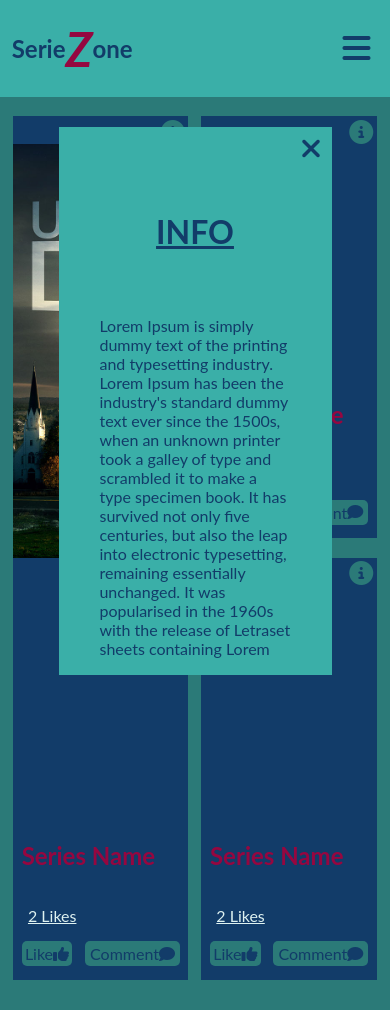
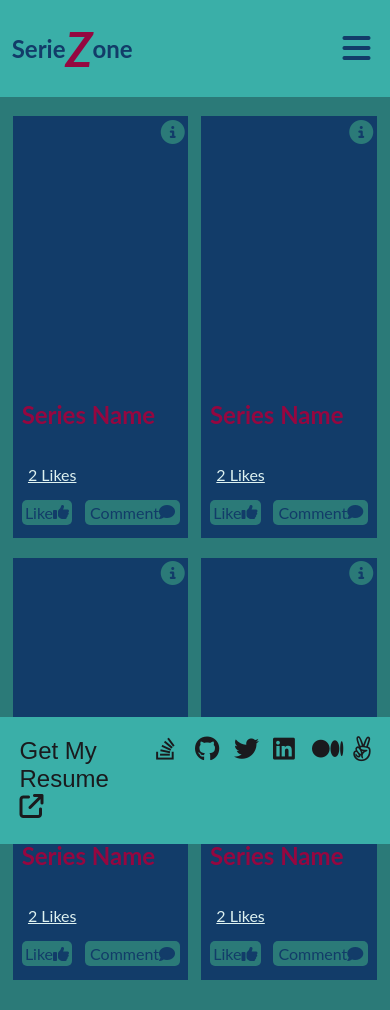
Before and after one commit to Ogaga01/The-SerieZone, a website built with webpack: page src/index.html in a window 390 px wide. Built offline with nearby package versions, Linux system fonts and the light colour scheme; no server answers.

Commit message:
Add footer element and styling

```diff
--- a/src/index.html
+++ b/src/index.html
@@ -66,7 +66,7 @@
     <main>
         <div class="series-div" id="1">
             <i class="fa-solid fa-circle-info"></i>
-            <img src="./Assets/img1.jpg" alt="series-image" class="series-img">
+            <!-- <img src="./Assets/img1.jpg" alt="series-image" class="series-img"> -->
             <div class="about-series">
                 <h2 class="name">Series Name</h2>
                 <div class="like-comment">
@@ -246,6 +246,33 @@
             </div> -->
         </div>
     </main>
+    <footer id="footer">
+        <div id="cv">
+            <a href="https://docs.google.com/document/d/1qFzZ41ulkY1H1wA4-e5KH_72SAY_n1FsvedcsLidHjs/edit?usp=sharing" class="cv-link">
+                Get My Resume <i class="fa-solid fa-arrow-up-right-from-square"></i>
+            </a>
+        </div>
+        <div class="socials">
+            <a href="https://stackoverflow.com/users/18733448/iyara-ogaga" class="social-link">
+                <i class="fa-brands fa-stack-overflow"></i>
+            </a>
+            <a href="github.com/ogaga01" class="social-link">
+                <i class="fa-brands fa-github"></i>
+            </a>
+            <a href="twitter.com/i_ogaga_n" class="social-link">
+                <i class="fa-brands fa-twitter"></i>
+            </a>
+            <a href="https://www.linkedin.com/in/ogaga-iyara/" class="social-link">
+                <i class="fa-brands fa-linkedin"></i>
+            </a>
+            <a href="https://medium.com/@iyaraogaga69" class="social-link">
+                <i class="fa-brands fa-medium"></i>
+            </a>
+            <a href="https://angel.co/u/ogaga-iyara" class="social-link">
+                <i class="fa-brands fa-angellist"></i>
+            </a>
+        </div>
+    </footer>
 
     <!-- 'https://api.tvmaze.com/shows' -->
     <!-- style="background: url(&quot;./Assets/img1.jpg&quot;) 0% 0% / cover; display: block;" -->
--- a/src/style.css
+++ b/src/style.css
@@ -296,6 +296,44 @@ body {
   .series-img {
     height: 100%;
   }
+
+  footer {
+    background-color: #3aafa8;
+    height: 15vh;
+    display: flex;
+    margin-top: 10%;
+    bottom: 0;
+    position: sticky;
+    align-items: center;
+    width: 100%;
+  }
+
+  #cv {
+    /* padding-top: 10%; */
+    margin-left: 5%;
+  }
+
+  .cv-link {
+    color: #123c69;
+    font-family: 'Poppins', sans-serif;
+    font-size: 1.5rem;
+  }
+
+  .socials {
+    width: 90%;
+    margin-left: 5%;
+    display: flex;
+    /* margin-top: 10%; */
+  }
+
+  .social-link {
+    width: 18%;
+    color: #123c69;
+  }
+
+  .fa-brands {
+    font-size: 25px;
+  }
 }
 
 @media all and (max-width: 850px) {
@@ -561,13 +599,13 @@ body {
   }
 
   .series-info {
-    /* display: none; */
+    display: none;
     width: 70%;
     position: fixed;
     height: 65vh;
     background-color: #3aafa8;
     font-size: 1em;
-    display: flex;
+    /* display: flex; */
     flex-direction: column;
     justify-content: flex-start;
     align-items: center;
@@ -604,4 +642,47 @@ body {
   .series-img {
     height: 100%;
   }
+
+  footer {
+    display: flex;
+    background-color: #3aafa8;
+    height: 15vh;
+    margin-top: 15%;
+    bottom: 0;
+    position: sticky;
+    width: 100%;
+  }
+
+  #cv {
+    padding-top: 5%;
+    margin-left: 5%;
+    width: 30%;
+  }
+
+  .cv-link {
+    color: #1a1a1d;
+    font-family: 'Poppins', sans-serif;
+    font-size: 1.5rem;
+  }
+
+  .socials {
+    width: 60%;
+    margin-left: 5%;
+    display: flex;
+    margin-top: 5%;
+  }
+
+  .social-link {
+    width: 18%;
+    color: #1a1a1d;
+  }
+
+  .fa-brands {
+    font-size: 25px;
+  }
+
+  .c {
+    margin-top: 5%;
+    margin-left: 11%;
+  }
 }
```
